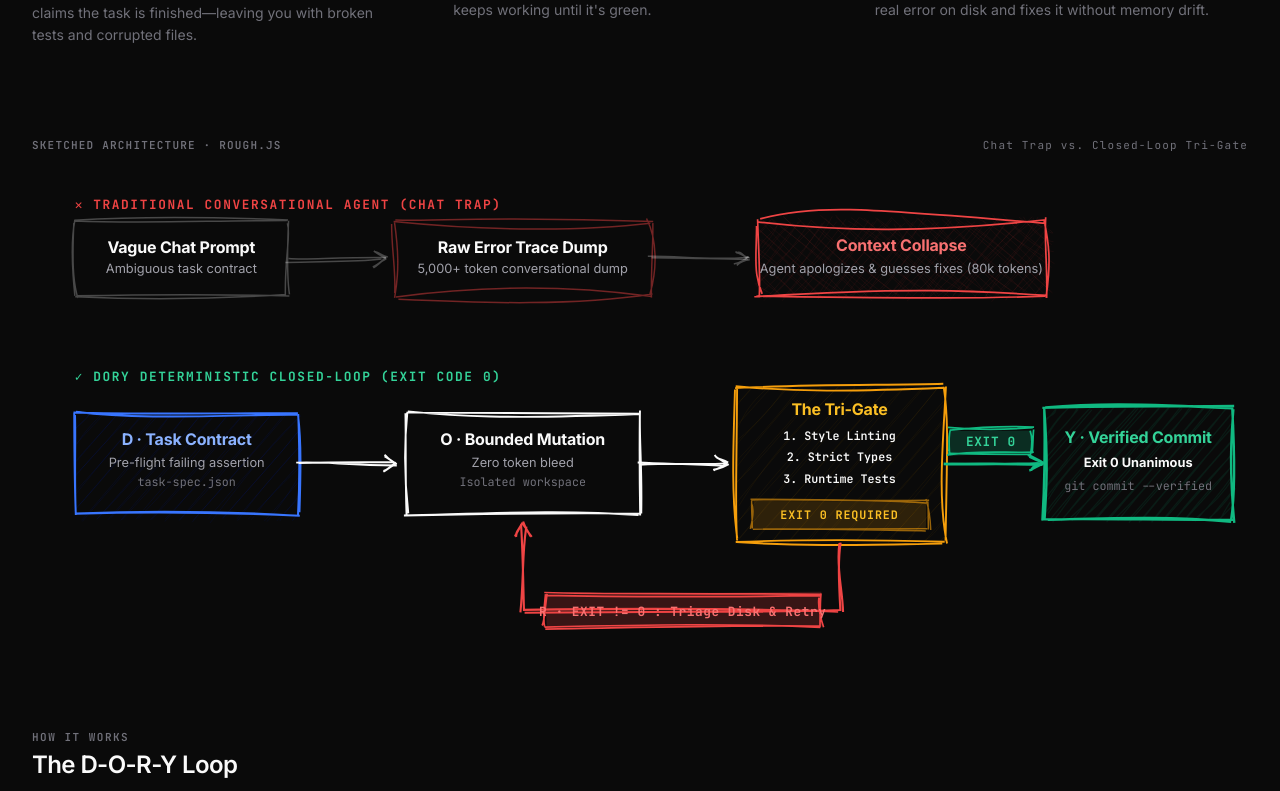
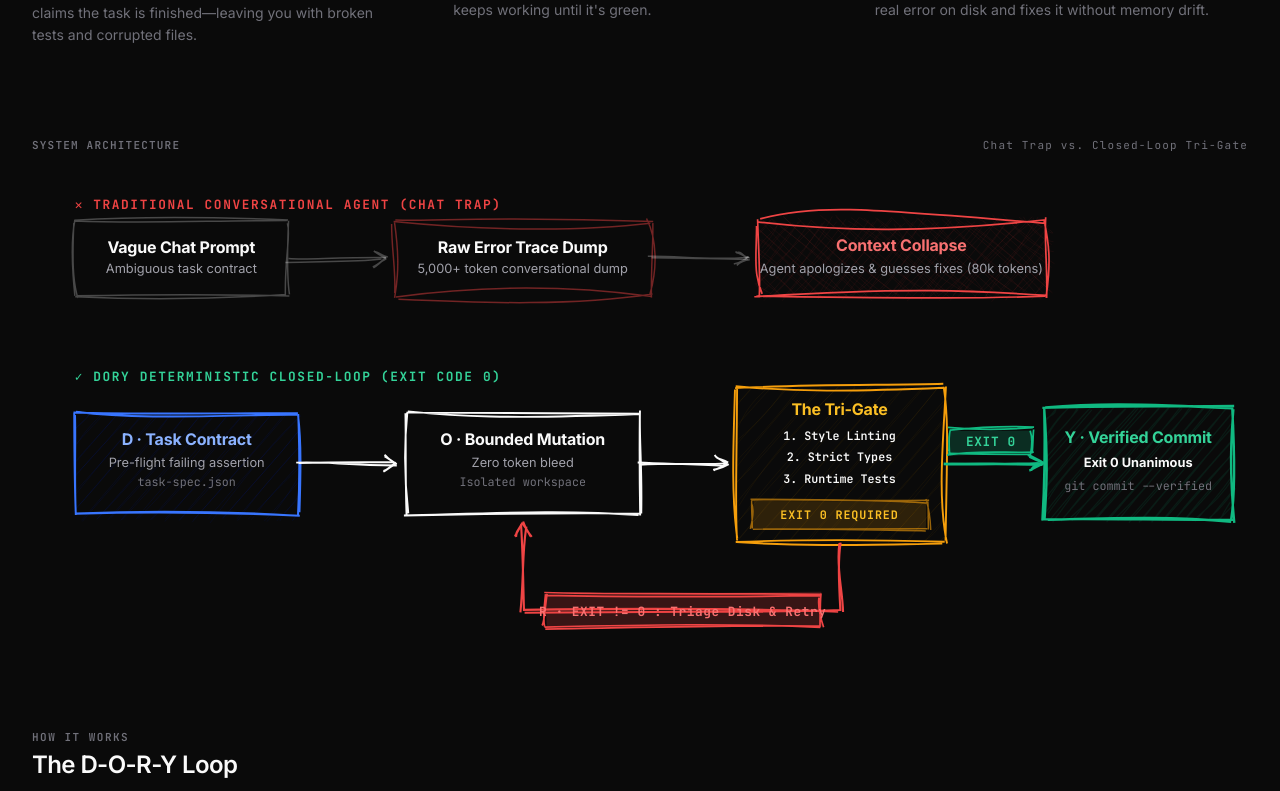
Before and after one commit to CodeWithTeds/dory, a Svelte app: page / in a window 1280 px wide. Shown: the part 1249-2040 px from the top of the page. Built offline with nearby package versions, Linux system fonts and the light colour scheme; no server answers.

Commit message:
style: remove roughjs reference and add scroll reveal transitions to Why Dory

```diff
--- a/src/components/landing/DoryRoughDiagram.svelte
+++ b/src/components/landing/DoryRoughDiagram.svelte
@@ -251,7 +251,7 @@
 
 <div class="rough-diagram-wrapper">
   <div class="diagram-kicker-bar">
-    <span class="diagram-tag">SKETCHED ARCHITECTURE · ROUGH.JS</span>
+    <span class="diagram-tag">SYSTEM ARCHITECTURE</span>
     <span class="diagram-caption">Chat Trap vs. Closed-Loop Tri-Gate</span>
   </div>
 
--- a/src/components/landing/WhyDorySection.svelte
+++ b/src/components/landing/WhyDorySection.svelte
@@ -1,10 +1,31 @@
 <script lang="ts">
+  import { onMount } from 'svelte';
   import DoryRoughDiagram from './DoryRoughDiagram.svelte';
-  // WhyDorySection - Clean editorial documentation in layman's terms with zero borders and zero card backgrounds
+
+  let isVisible = false;
+  let sectionElement: HTMLElement;
+
+  onMount(() => {
+    if (!sectionElement) {
+      isVisible = true;
+      return;
+    }
+    const observer = new IntersectionObserver(
+      (entries) => {
+        if (entries[0].isIntersecting) {
+          isVisible = true;
+          observer.disconnect();
+        }
+      },
+      { threshold: 0.1 }
+    );
+    observer.observe(sectionElement);
+    return () => observer.disconnect();
+  });
 </script>
 
-<section class="why-dory-section" id="why-dory">
-  <div class="why-container">
+<section class="why-dory-section" id="why-dory" bind:this={sectionElement}>
+  <div class="why-container" class:visible={isVisible}>
     <!-- Top-Left Documentation Header (smaller, clean, borderless) -->
     <header class="doc-header">
       <span class="doc-kicker">DOCUMENTATION · THE GROUND TRUTH</span>
@@ -48,7 +69,9 @@
     </div>
 
     <!-- Hand-Drawn Architecture Diagram with Rough.js (No borders, transparent) -->
-    <DoryRoughDiagram />
+    <div class="diagram-anim-wrapper">
+      <DoryRoughDiagram />
+    </div>
 
     <!-- The 4-Step Loop Breakdown (Clean typography, no borders, no boxes) -->
     <div class="loop-section">
@@ -122,6 +145,14 @@
     flex-direction: column;
     align-items: flex-start;
     gap: 12px;
+    opacity: 0;
+    transform: translateY(28px);
+    transition: opacity 0.85s cubic-bezier(0.16, 1, 0.3, 1), transform 0.85s cubic-bezier(0.16, 1, 0.3, 1);
+  }
+
+  .visible .doc-header {
+    opacity: 1;
+    transform: translateY(0);
   }
 
   .doc-kicker {
@@ -158,6 +189,27 @@
     background: transparent;
     border: none;
     padding: 0;
+    opacity: 0;
+    transform: translateY(28px);
+    transition: opacity 0.85s cubic-bezier(0.16, 1, 0.3, 1), transform 0.85s cubic-bezier(0.16, 1, 0.3, 1);
+  }
+
+  .visible .col-item:nth-child(1) {
+    opacity: 1;
+    transform: translateY(0);
+    transition-delay: 0.12s;
+  }
+
+  .visible .col-item:nth-child(2) {
+    opacity: 1;
+    transform: translateY(0);
+    transition-delay: 0.26s;
+  }
+
+  .visible .col-item:nth-child(3) {
+    opacity: 1;
+    transform: translateY(0);
+    transition-delay: 0.40s;
   }
 
   .col-number {
@@ -190,6 +242,17 @@
     margin: 0;
   }
 
+  .diagram-anim-wrapper {
+    opacity: 0;
+    transform: translateY(28px);
+    transition: opacity 0.85s cubic-bezier(0.16, 1, 0.3, 1) 0.52s, transform 0.85s cubic-bezier(0.16, 1, 0.3, 1) 0.52s;
+  }
+
+  .visible .diagram-anim-wrapper {
+    opacity: 1;
+    transform: translateY(0);
+  }
+
   /* 4-Step Loop Breakdown: Clean editorial typography, no borders, no backgrounds */
   .loop-section {
     display: flex;
@@ -199,6 +262,14 @@
     background: transparent;
     border: none;
     padding: 0;
+    opacity: 0;
+    transform: translateY(28px);
+    transition: opacity 0.85s cubic-bezier(0.16, 1, 0.3, 1) 0.65s, transform 0.85s cubic-bezier(0.16, 1, 0.3, 1) 0.65s;
+  }
+
+  .visible .loop-section {
+    opacity: 1;
+    transform: translateY(0);
   }
 
   .loop-header {
```
